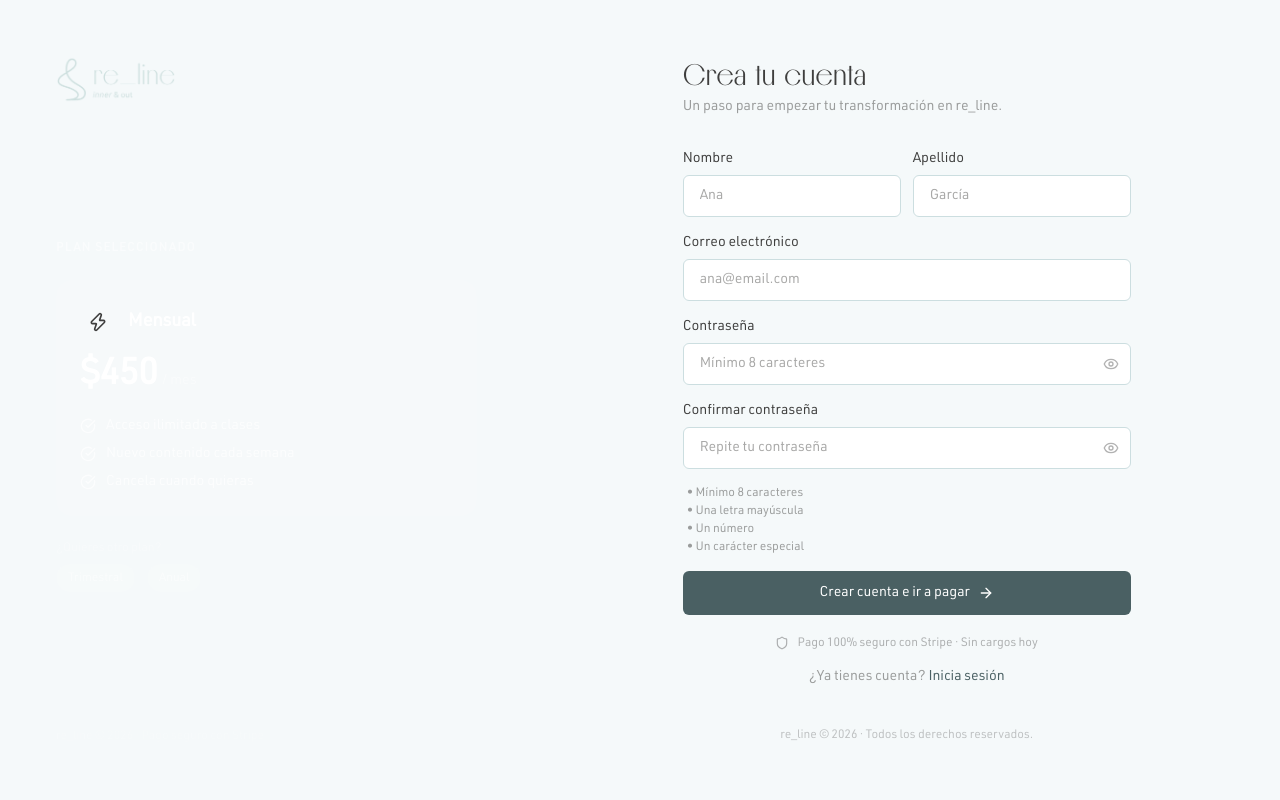
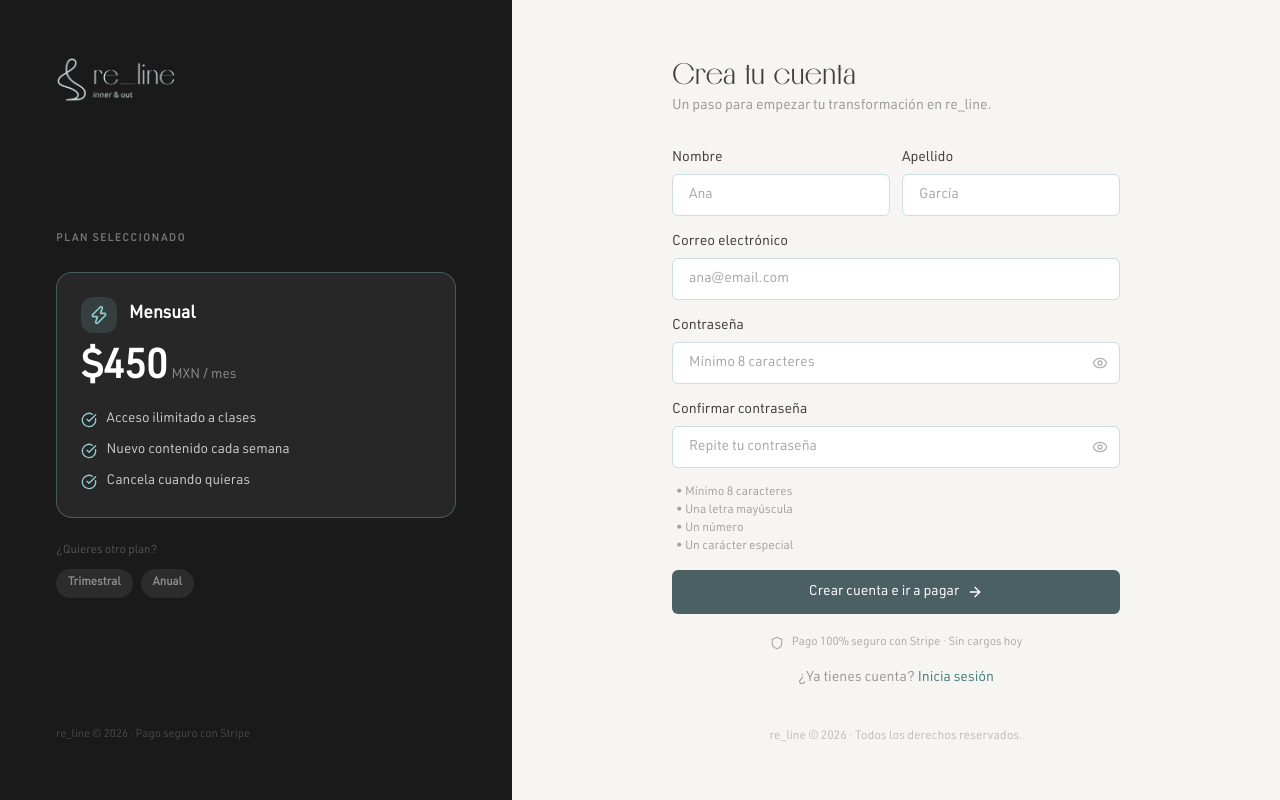
Before and after one commit to egrowthlabs/egl-training-ui, a Next.js app: page /register in a window 1280 px wide. Built offline with nearby package versions, Linux system fonts and the light colour scheme; no server answers.

Commit message:
fix: register page - colores hardcoded, panel izquierdo visible, logo correcto

```diff
--- a/app/register/page.tsx
+++ b/app/register/page.tsx
@@ -1,6 +1,6 @@
 'use client';
 
-import { useState, useEffect, Suspense } from 'react';
+import { useState, Suspense } from 'react';
 import Image from 'next/image';
 import Link from 'next/link';
 import { useRouter, useSearchParams } from 'next/navigation';
@@ -9,7 +9,15 @@ import { signup } from '@/lib/api/auth';
 import { useAuth } from '@/context/auth-context';
 import { createCheckoutSession } from '@/lib/api/stripe';
 
-// ─── Tipos ───────────────────────────────────────────────────────────────────
+// ─── Colores de marca (hardcoded para evitar var() que no están definidas aquí) ──
+const BRAND = {
+  dark:    '#1a1a1a',
+  teal:    '#4a7f7f',
+  tealLt:  '#8ecece',
+  light:   '#f7f5f2',
+  white:   '#ffffff',
+};
+
 type Plan = 'mensual' | 'trimestral' | 'anual';
 
 const PLAN_INFO: Record<Plan, {
@@ -17,39 +25,38 @@ const PLAN_INFO: Record<Plan, {
   price: string;
   period: string;
   savings?: string;
-  color: string;
+  accentColor: string;
   icon: React.ReactNode;
   features: string[];
 }> = {
   mensual: {
-    label:    'Mensual',
-    price:    '$450',
-    period:   '/ mes',
-    color:    'var(--primary)',
-    icon:     <Zap className="w-5 h-5" />,
-    features: ['Acceso ilimitado a clases', 'Nuevo contenido cada semana', 'Cancela cuando quieras'],
+    label:       'Mensual',
+    price:       '$450',
+    period:      '/ mes',
+    accentColor: '#8ecece',
+    icon:        <Zap className="w-5 h-5" />,
+    features:    ['Acceso ilimitado a clases', 'Nuevo contenido cada semana', 'Cancela cuando quieras'],
   },
   trimestral: {
-    label:    'Trimestral',
-    price:    '$1,215',
-    period:   '/ 3 meses',
-    savings:  'Ahorras $135',
-    color:    '#7c5cbf',
-    icon:     <Calendar className="w-5 h-5" />,
-    features: ['Todo lo del plan mensual', 'Precio preferencial', 'Acceso 3 meses completos'],
+    label:       'Trimestral',
+    price:       '$1,215',
+    period:      '/ 3 meses',
+    savings:     'Ahorras $135 MXN',
+    accentColor: '#b39ddb',
+    icon:        <Calendar className="w-5 h-5" />,
+    features:    ['Todo lo del plan mensual', 'Precio preferencial', 'Acceso 3 meses completos'],
   },
   anual: {
-    label:    'Anual',
-    price:    '$4,320',
-    period:   '/ año',
-    savings:  'Ahorras $1,080',
-    color:    '#c0842b',
-    icon:     <Shield className="w-5 h-5" />,
-    features: ['Todo lo del plan trimestral', 'Mejor precio por mes', 'Acceso 12 meses completos'],
+    label:       'Anual',
+    price:       '$4,320',
+    period:      '/ año',
+    savings:     'Ahorras $1,080 MXN',
+    accentColor: '#ffcc80',
+    icon:        <Shield className="w-5 h-5" />,
+    features:    ['Todo lo del plan trimestral', 'Mejor precio por mes', 'Acceso 12 meses completos'],
   },
 };
 
-// ─── Componente interno (usa useSearchParams) ─────────────────────────────────
 function RegisterFlow() {
   const router       = useRouter();
   const searchParams = useSearchParams();
@@ -57,137 +64,133 @@ function RegisterFlow() {
 
   const rawPlan = searchParams.get('plan') ?? 'mensual';
   const plan: Plan = ['mensual', 'trimestral', 'anual'].includes(rawPlan)
-    ? (rawPlan as Plan)
-    : 'mensual';
+    ? (rawPlan as Plan) : 'mensual';
 
   const canceled = searchParams.get('canceled') === 'true';
-  const planInfo = PLAN_INFO[plan];
+  const info = PLAN_INFO[plan];
 
-  // Form state
-  const [step, setStep]               = useState<'form' | 'paying'>('form');
-  const [form, setForm]               = useState({ firstName: '', lastName: '', email: '', password: '', confirm: '' });
-  const [showPassword, setShowPassword] = useState(false);
-  const [showConfirm,  setShowConfirm]  = useState(false);
-  const [error,        setError]        = useState(canceled ? 'El pago fue cancelado. Puedes intentarlo de nuevo.' : '');
-  const [isSubmitting, setIsSubmitting] = useState(false);
+  const [step, setStep]             = useState<'form' | 'paying'>('form');
+  const [form, setForm]             = useState({ firstName: '', lastName: '', email: '', password: '', confirm: '' });
+  const [showPwd,  setShowPwd]      = useState(false);
+  const [showCfm,  setShowCfm]      = useState(false);
+  const [error,    setError]        = useState(canceled ? 'El pago fue cancelado. Puedes intentarlo de nuevo.' : '');
+  const [loading,  setLoading]      = useState(false);
 
-  const set = (field: keyof typeof form) =>
-    (e: React.ChangeEvent<HTMLInputElement>) =>
-      setForm(f => ({ ...f, [field]: e.target.value }));
+  const set = (f: keyof typeof form) =>
+    (e: React.ChangeEvent<HTMLInputElement>) => setForm(p => ({ ...p, [f]: e.target.value }));
 
   const handleSubmit = async (e: React.FormEvent) => {
     e.preventDefault();
     setError('');
-
     if (form.password !== form.confirm) { setError('Las contraseñas no coinciden.'); return; }
     if (form.password.length < 8)       { setError('La contraseña debe tener al menos 8 caracteres.'); return; }
 
-    setIsSubmitting(true);
+    setLoading(true);
     setStep('paying');
 
     try {
-      // 1. Crear cuenta
       await signup({ firstName: form.firstName, lastName: form.lastName, email: form.email, password: form.password });
     } catch (err: any) {
       setError(err.message ?? 'Error al crear la cuenta.');
-      setIsSubmitting(false);
-      setStep('form');
-      return;
+      setLoading(false); setStep('form'); return;
     }
 
     try {
-      // 2. Auto-login: el backend genera el username desde el email (parte antes del @, puntos → _)
       const derivedUsername = form.email.split('@')[0].toLowerCase().replace(/\./g, '_');
       await login(derivedUsername, form.password);
     } catch {
-      // Login falló — redirigir al login manual con plan preservado
       setError('Cuenta creada. Inicia sesión para activar tu suscripción.');
-      setIsSubmitting(false);
-      setStep('form');
+      setLoading(false); setStep('form');
       setTimeout(() => router.push(`/login?redirect=/dashboard/suscripcion&plan=${plan}`), 2500);
       return;
     }
 
     try {
-      // 3. Crear sesión de Stripe Checkout y redirigir
-      const checkoutUrl = await createCheckoutSession(plan);
-      window.location.href = checkoutUrl;
+      const url = await createCheckoutSession(plan);
+      window.location.href = url;
     } catch (err: any) {
       setError(err.message ?? 'Error al iniciar el pago. Intenta desde tu dashboard.');
-      setIsSubmitting(false);
-      setStep('form');
+      setLoading(false); setStep('form');
     }
   };
 
   return (
-    <div className="min-h-screen flex" style={{ background: 'var(--light)' }}>
+    <div className="min-h-screen flex" style={{ background: BRAND.light }}>
 
-      {/* ── Panel izquierdo: resumen del plan ──────────────────────── */}
+      {/* ── Panel izquierdo ── */}
       <div
-        className="hidden lg:flex lg:w-5/12 flex-col justify-between p-10 xl:p-14"
-        style={{ background: 'var(--dark)' }}
+        className="hidden lg:flex lg:w-5/12 xl:w-2/5 flex-col justify-between p-10 xl:p-14"
+        style={{ background: BRAND.dark }}
       >
         {/* Logo */}
         <Image
           src="/images/logo-re-line-ligth.png"
           alt="re_line"
-          width={120}
-          height={42}
+          width={120} height={42}
           className="object-contain"
           priority
         />
 
         {/* Plan card */}
         <div>
-          <p className="text-white/50 text-xs font-bold tracking-widest uppercase mb-6">
+          <p style={{ color: 'rgba(255,255,255,0.4)', fontSize: '0.65rem', fontWeight: 700, letterSpacing: '0.15em', textTransform: 'uppercase', marginBottom: '1.5rem' }}>
             Plan seleccionado
           </p>
 
-          <div
-            className="rounded-2xl p-6 mb-6"
-            style={{ background: 'rgba(255,255,255,0.06)', border: `1px solid ${planInfo.color}40` }}
-          >
-            <div className="flex items-center gap-3 mb-4">
-              <span
-                className="p-2 rounded-xl"
-                style={{ background: `${planInfo.color}20`, color: planInfo.color }}
-              >
-                {planInfo.icon}
+          <div style={{
+            background: 'rgba(255,255,255,0.06)',
+            border: `1px solid ${info.accentColor}50`,
+            borderRadius: '1rem',
+            padding: '1.5rem',
+            marginBottom: '1.5rem',
+          }}>
+            {/* Icon + label */}
+            <div style={{ display: 'flex', alignItems: 'center', gap: '0.75rem', marginBottom: '1rem' }}>
+              <span style={{
+                padding: '0.5rem', borderRadius: '0.75rem',
+                background: `${info.accentColor}25`, color: info.accentColor,
+                display: 'flex',
+              }}>
+                {info.icon}
               </span>
               <div>
-                <p className="text-white font-black text-lg leading-none">{planInfo.label}</p>
-                {planInfo.savings && (
-                  <p className="text-xs font-bold mt-0.5" style={{ color: planInfo.color }}>
-                    {planInfo.savings}
+                <p style={{ color: '#ffffff', fontWeight: 900, fontSize: '1.1rem', lineHeight: 1 }}>{info.label}</p>
+                {info.savings && (
+                  <p style={{ color: info.accentColor, fontSize: '0.7rem', fontWeight: 700, marginTop: '0.25rem' }}>
+                    {info.savings}
                   </p>
                 )}
               </div>
             </div>
 
-            <div className="flex items-baseline gap-1 mb-5">
-              <span className="text-white font-black text-4xl">{planInfo.price}</span>
-              <span className="text-white/40 text-sm">{planInfo.period}</span>
+            {/* Price */}
+            <div style={{ display: 'flex', alignItems: 'baseline', gap: '0.25rem', marginBottom: '1.25rem' }}>
+              <span style={{ color: '#ffffff', fontWeight: 900, fontSize: '2.5rem', lineHeight: 1 }}>{info.price}</span>
+              <span style={{ color: 'rgba(255,255,255,0.45)', fontSize: '0.85rem' }}>MXN {info.period}</span>
             </div>
 
-            <ul className="space-y-2">
-              {planInfo.features.map(f => (
-                <li key={f} className="flex items-center gap-2.5 text-sm text-white/70">
-                  <CheckCircle className="w-4 h-4 flex-shrink-0" style={{ color: planInfo.color }} />
-                  {f}
+            {/* Features */}
+            <ul style={{ display: 'flex', flexDirection: 'column', gap: '0.6rem' }}>
+              {info.features.map(f => (
+                <li key={f} style={{ display: 'flex', alignItems: 'center', gap: '0.6rem' }}>
+                  <CheckCircle style={{ width: '1rem', height: '1rem', flexShrink: 0, color: info.accentColor }} />
+                  <span style={{ color: 'rgba(255,255,255,0.75)', fontSize: '0.85rem' }}>{f}</span>
                 </li>
               ))}
             </ul>
           </div>
 
-          {/* Switch plan links */}
-          <p className="text-white/30 text-xs mb-2">¿Quieres otro plan?</p>
-          <div className="flex gap-3 flex-wrap">
+          {/* Switch plan */}
+          <p style={{ color: 'rgba(255,255,255,0.25)', fontSize: '0.72rem', marginBottom: '0.5rem' }}>¿Quieres otro plan?</p>
+          <div style={{ display: 'flex', gap: '0.5rem', flexWrap: 'wrap' }}>
             {(['mensual', 'trimestral', 'anual'] as Plan[]).filter(p => p !== plan).map(p => (
               <Link
-                key={p}
-                href={`/register?plan=${p}`}
-                className="text-xs px-3 py-1.5 rounded-full font-medium transition-all"
-                style={{ background: 'rgba(255,255,255,0.08)', color: 'rgba(255,255,255,0.5)' }}
+                key={p} href={`/register?plan=${p}`}
+                style={{
+                  fontSize: '0.72rem', padding: '0.35rem 0.75rem', borderRadius: '999px', fontWeight: 600,
+                  background: 'rgba(255,255,255,0.08)', color: 'rgba(255,255,255,0.45)',
+                  textDecoration: 'none', transition: 'all 0.2s',
+                }}
               >
                 {PLAN_INFO[p].label}
               </Link>
@@ -195,169 +198,108 @@ function RegisterFlow() {
           </div>
         </div>
 
-        {/* Footer */}
-        <p className="text-white/20 text-xs">
+        <p style={{ color: 'rgba(255,255,255,0.2)', fontSize: '0.7rem' }}>
           re_line © {new Date().getFullYear()} · Pago seguro con Stripe
         </p>
       </div>
 
-      {/* ── Panel derecho: formulario ──────────────────────────────── */}
+      {/* ── Panel derecho: formulario ── */}
       <div className="flex-1 flex flex-col items-center justify-center px-6 py-12">
         {/* Logo mobile */}
         <div className="lg:hidden mb-8">
-          <Image
-            src="/images/logo-re-line-dark.png"
-            alt="re_line"
-            width={110}
-            height={38}
-            className="object-contain"
-            priority
-          />
+          <Image src="/images/logo-re-line-dark.png" alt="re_line" width={110} height={38} className="object-contain" priority />
         </div>
 
         <div className="w-full max-w-md">
-          {/* Plan badge mobile */}
+          {/* Badge mobile */}
           <div
-            className="lg:hidden inline-flex items-center gap-2 px-3 py-1.5 rounded-full text-xs font-bold mb-6"
-            style={{ background: `${planInfo.color}15`, color: planInfo.color, border: `1px solid ${planInfo.color}30` }}
+            className="lg:hidden inline-flex items-center gap-2 rounded-full text-xs font-bold mb-6 px-3 py-1.5"
+            style={{ background: `${info.accentColor}20`, color: info.accentColor, border: `1px solid ${info.accentColor}40` }}
           >
-            {planInfo.icon}
-            Plan {planInfo.label} · {planInfo.price}{planInfo.period}
-            {planInfo.savings && <span>· {planInfo.savings}</span>}
+            {info.icon}
+            Plan {info.label} · {info.price} MXN{info.period}
           </div>
 
-          <h1 className="font-melodrama text-3xl text-dark mb-1">
-            Crea tu cuenta
-          </h1>
-          <p className="text-sm text-dark/50 font-urwdin mb-8">
+          <h1 className="font-melodrama text-3xl text-dark mb-1">Crea tu cuenta</h1>
+          <p className="text-sm font-urwdin mb-8" style={{ color: 'rgba(63,63,62,0.5)' }}>
             Un paso para empezar tu transformación en re_line.
           </p>
 
-          {/* Estado: procesando pago */}
           {step === 'paying' ? (
             <div className="text-center py-12 space-y-4">
-              <Loader2 className="w-12 h-12 mx-auto animate-spin" style={{ color: 'var(--primary)' }} />
+              <Loader2 className="w-12 h-12 mx-auto animate-spin" style={{ color: BRAND.teal }} />
               <p className="font-melodrama text-xl text-dark">Preparando tu pago…</p>
-              <p className="text-sm text-dark/50 font-urwdin">
-                Serás redirigido a Stripe de forma segura.
-              </p>
+              <p className="text-sm font-urwdin" style={{ color: 'rgba(63,63,62,0.5)' }}>Serás redirigido a Stripe de forma segura.</p>
             </div>
           ) : (
             <form onSubmit={handleSubmit} className="space-y-4" noValidate>
-              {/* Nombre + Apellido */}
               <div className="grid grid-cols-2 gap-3">
                 <div>
-                  <label htmlFor="firstName" className="block text-sm font-medium text-dark mb-1.5 font-urwdin">
-                    Nombre
-                  </label>
-                  <input
-                    id="firstName" type="text" value={form.firstName} onChange={set('firstName')}
-                    placeholder="Ana" required className="input-base"
-                  />
+                  <label htmlFor="firstName" className="block text-sm font-medium text-dark mb-1.5 font-urwdin">Nombre</label>
+                  <input id="firstName" type="text" value={form.firstName} onChange={set('firstName')} placeholder="Ana" required className="input-base" />
                 </div>
                 <div>
-                  <label htmlFor="lastName" className="block text-sm font-medium text-dark mb-1.5 font-urwdin">
-                    Apellido
-                  </label>
-                  <input
-                    id="lastName" type="text" value={form.lastName} onChange={set('lastName')}
-                    placeholder="García" required className="input-base"
-                  />
+                  <label htmlFor="lastName" className="block text-sm font-medium text-dark mb-1.5 font-urwdin">Apellido</label>
+                  <input id="lastName" type="text" value={form.lastName} onChange={set('lastName')} placeholder="García" required className="input-base" />
                 </div>
               </div>
 
-              {/* Email */}
               <div>
-                <label htmlFor="reg-email" className="block text-sm font-medium text-dark mb-1.5 font-urwdin">
-                  Correo electrónico
-                </label>
-                <input
-                  id="reg-email" type="email" value={form.email} onChange={set('email')}
-                  placeholder="ana@email.com" required className="input-base"
-                />
+                <label htmlFor="reg-email" className="block text-sm font-medium text-dark mb-1.5 font-urwdin">Correo electrónico</label>
+                <input id="reg-email" type="email" value={form.email} onChange={set('email')} placeholder="ana@email.com" required className="input-base" />
               </div>
 
-              {/* Contraseña */}
               <div>
-                <label htmlFor="reg-password" className="block text-sm font-medium text-dark mb-1.5 font-urwdin">
-                  Contraseña
-                </label>
+                <label htmlFor="reg-password" className="block text-sm font-medium text-dark mb-1.5 font-urwdin">Contraseña</label>
                 <div className="relative">
-                  <input
-                    id="reg-password"
-                    type={showPassword ? 'text' : 'password'}
-                    value={form.password} onChange={set('password')}
-                    placeholder="Mínimo 8 caracteres" required className="input-base pr-11"
-                  />
-                  <button
-                    type="button" onClick={() => setShowPassword(v => !v)}
-                    className="absolute right-3 top-1/2 -translate-y-1/2 text-dark/40 hover:text-primary transition-colors"
-                    aria-label={showPassword ? 'Ocultar' : 'Mostrar'}
-                  >
-                    {showPassword ? <EyeOff className="h-4 w-4" /> : <Eye className="h-4 w-4" />}
+                  <input id="reg-password" type={showPwd ? 'text' : 'password'} value={form.password} onChange={set('password')} placeholder="Mínimo 8 caracteres" required className="input-base pr-11" />
+                  <button type="button" onClick={() => setShowPwd(v => !v)} className="absolute right-3 top-1/2 -translate-y-1/2 text-dark/40 hover:text-primary transition-colors">
+                    {showPwd ? <EyeOff className="h-4 w-4" /> : <Eye className="h-4 w-4" />}
                   </button>
                 </div>
               </div>
 
-              {/* Confirmar */}
               <div>
-                <label htmlFor="reg-confirm" className="block text-sm font-medium text-dark mb-1.5 font-urwdin">
-                  Confirmar contraseña
-                </label>
+                <label htmlFor="reg-confirm" className="block text-sm font-medium text-dark mb-1.5 font-urwdin">Confirmar contraseña</label>
                 <div className="relative">
-                  <input
-                    id="reg-confirm"
-                    type={showConfirm ? 'text' : 'password'}
-                    value={form.confirm} onChange={set('confirm')}
-                    placeholder="Repite tu contraseña" required className="input-base pr-11"
-                  />
-                  <button
-                    type="button" onClick={() => setShowConfirm(v => !v)}
-                    className="absolute right-3 top-1/2 -translate-y-1/2 text-dark/40 hover:text-primary transition-colors"
-                    aria-label={showConfirm ? 'Ocultar' : 'Mostrar'}
-                  >
-                    {showConfirm ? <EyeOff className="h-4 w-4" /> : <Eye className="h-4 w-4" />}
+                  <input id="reg-confirm" type={showCfm ? 'text' : 'password'} value={form.confirm} onChange={set('confirm')} placeholder="Repite tu contraseña" required className="input-base pr-11" />
+                  <button type="button" onClick={() => setShowCfm(v => !v)} className="absolute right-3 top-1/2 -translate-y-1/2 text-dark/40 hover:text-primary transition-colors">
+                    {showCfm ? <EyeOff className="h-4 w-4" /> : <Eye className="h-4 w-4" />}
                   </button>
                 </div>
               </div>
 
-              {/* Requisitos */}
-              <ul className="text-xs text-dark/50 font-urwdin space-y-0.5 pl-1">
-                <li className={form.password.length >= 8      ? 'text-green-600' : ''}>• Mínimo 8 caracteres</li>
-                <li className={/[A-Z]/.test(form.password)    ? 'text-green-600' : ''}>• Una letra mayúscula</li>
-                <li className={/[0-9]/.test(form.password)    ? 'text-green-600' : ''}>• Un número</li>
-                <li className={/[^A-Za-z0-9]/.test(form.password) ? 'text-green-600' : ''}>• Un carácter especial</li>
+              <ul className="text-xs font-urwdin space-y-0.5 pl-1" style={{ color: 'rgba(63,63,62,0.45)' }}>
+                <li style={{ color: form.password.length >= 8       ? '#16a34a' : undefined }}>• Mínimo 8 caracteres</li>
+                <li style={{ color: /[A-Z]/.test(form.password)     ? '#16a34a' : undefined }}>• Una letra mayúscula</li>
+                <li style={{ color: /[0-9]/.test(form.password)     ? '#16a34a' : undefined }}>• Un número</li>
+                <li style={{ color: /[^A-Za-z0-9]/.test(form.password) ? '#16a34a' : undefined }}>• Un carácter especial</li>
               </ul>
 
-              {/* Error */}
               {error && (
                 <div className="rounded-xl bg-red-50 border border-red-200 px-4 py-3">
                   <p className="text-sm text-red-600 font-urwdin">{error}</p>
                 </div>
               )}
 
-              {/* Submit */}
               <button
-                type="submit"
-                id="btn-register-submit"
-                disabled={isSubmitting}
+                type="submit" id="btn-register-submit" disabled={loading}
                 className="btn-primary w-full mt-2 flex items-center justify-center gap-2"
               >
-                {isSubmitting
+                {loading
                   ? <><Loader2 className="w-4 h-4 animate-spin" /> Procesando…</>
                   : <>Crear cuenta e ir a pagar <ArrowRight className="w-4 h-4" /></>
                 }
               </button>
 
-              {/* Seguridad */}
-              <div className="flex items-center justify-center gap-2 text-xs text-dark/40 font-urwdin pt-1">
+              <div className="flex items-center justify-center gap-2 pt-1 font-urwdin" style={{ color: 'rgba(63,63,62,0.4)', fontSize: '0.72rem' }}>
                 <Shield className="w-3.5 h-3.5" />
                 <span>Pago 100% seguro con Stripe · Sin cargos hoy</span>
               </div>
 
-              <p className="text-center text-sm text-dark/50 font-urwdin">
+              <p className="text-center text-sm font-urwdin" style={{ color: 'rgba(63,63,62,0.5)' }}>
                 ¿Ya tienes cuenta?{' '}
-                <Link href="/login" className="text-primary hover:underline font-medium">
+                <Link href="/login" className="font-medium hover:underline" style={{ color: BRAND.teal }}>
                   Inicia sesión
                 </Link>
               </p>
@@ -365,7 +307,7 @@ function RegisterFlow() {
           )}
         </div>
 
-        <p className="mt-10 text-xs text-dark/30 font-urwdin">
+        <p className="mt-10 text-xs font-urwdin" style={{ color: 'rgba(63,63,62,0.3)' }}>
           re_line © {new Date().getFullYear()} · Todos los derechos reservados.
         </p>
       </div>
@@ -373,12 +315,11 @@ function RegisterFlow() {
   );
 }
 
-// ─── Page wrapper con Suspense (requerido por useSearchParams) ────────────────
 export default function RegisterPage() {
   return (
     <Suspense fallback={
       <div className="min-h-screen flex items-center justify-center">
-        <Loader2 className="w-8 h-8 animate-spin" style={{ color: 'var(--primary)' }} />
+        <Loader2 className="w-8 h-8 animate-spin" style={{ color: '#4a7f7f' }} />
       </div>
     }>
       <RegisterFlow />
```
